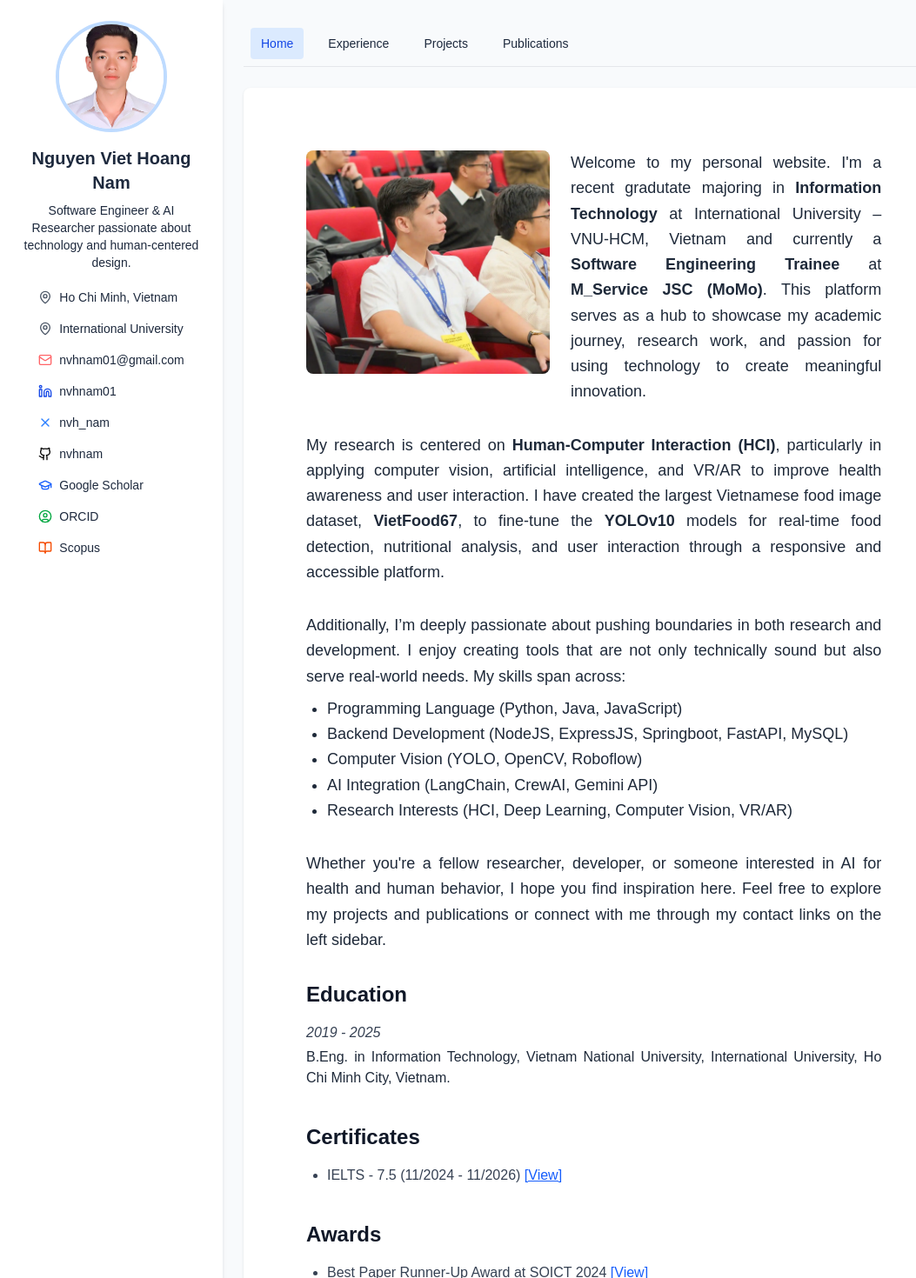
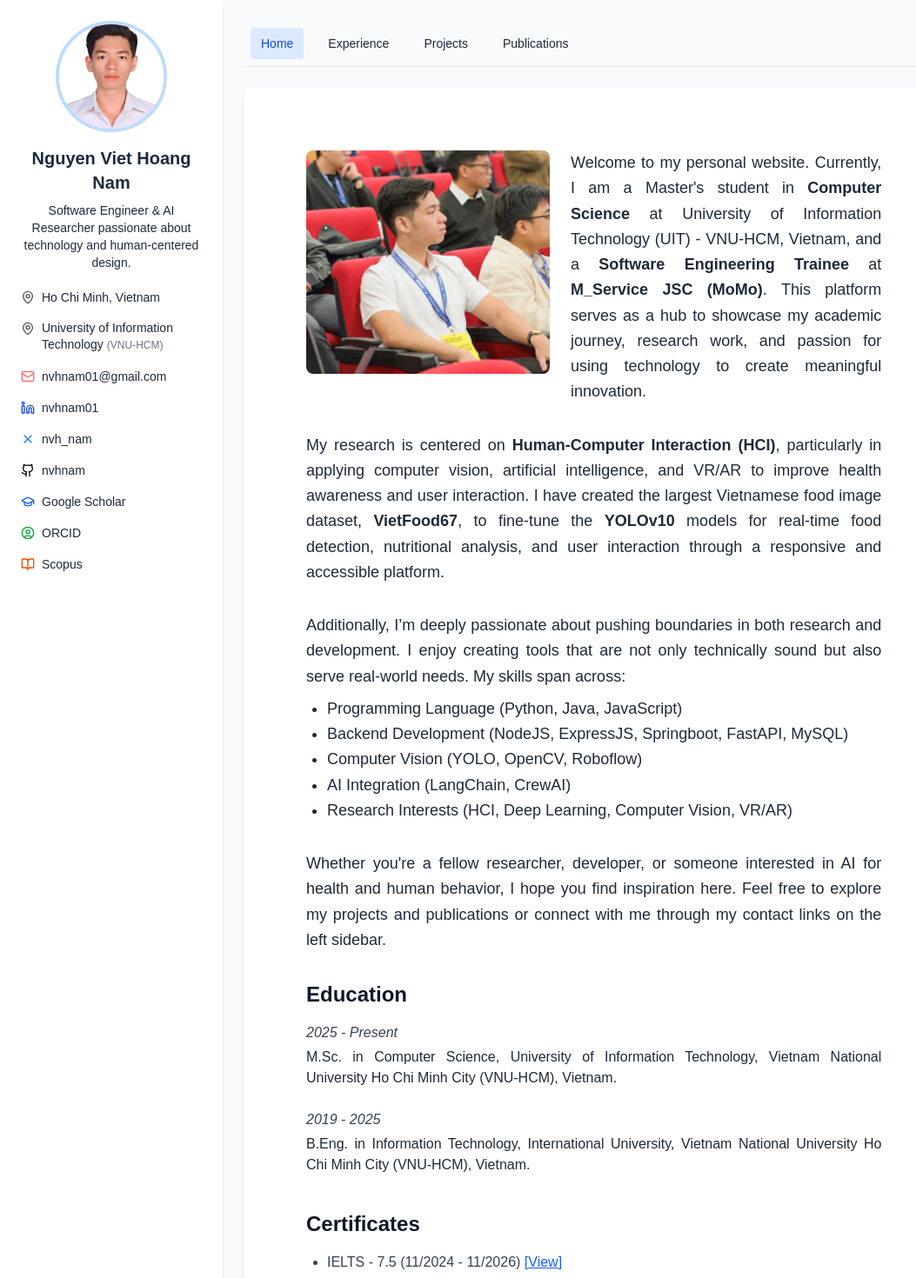
Before and after one commit to nvhnam/nguyenviethoangnam, a Next.js app: page / in a window 1280 px wide. Shown: the top 1470 px of the page at 87% size, without its empty margins (0-1053 px from the left). Built offline with nearby package versions, Linux system fonts and the light colour scheme.

Commit message:
Update new study program

```diff
--- a/src/components/Home.tsx
+++ b/src/components/Home.tsx
@@ -55,9 +55,9 @@ export default function Home() {
 
         <section>
           <p>
-            Welcome to my personal website. I'm a recent gradutate majoring in{" "}
-            <strong>Information Technology</strong> at International University
-            – VNU-HCM, Vietnam and currently a{" "}
+            Welcome to my personal website. Currently, I am a Master's student
+            in <strong>Computer Science</strong> at University of Information
+            Technology (UIT) - VNU-HCM, Vietnam, and a{" "}
             {latestJob ? (
               <>
                 <strong>{latestJob.title}</strong> at{" "}
@@ -99,7 +99,7 @@ export default function Home() {
               MySQL)
             </li>
             <li>Computer Vision (YOLO, OpenCV, Roboflow)</li>
-            <li>AI Integration (LangChain, CrewAI, Gemini API)</li>
+            <li>AI Integration (LangChain, CrewAI)</li>
             <li>
               Research Interests (HCI, Deep Learning, Computer Vision, VR/AR)
             </li>
--- a/src/components/Sidebar.tsx
+++ b/src/components/Sidebar.tsx
@@ -40,7 +40,7 @@ export default function Sidebar() {
       <span className="sr-only">{descriptionText}</span>
 
       <aside
-        className={`fixed md:static z-30 top-0 left-0 h-full md:h-auto bg-white shadow-md w-64 transition-transform duration-300 ease-in-out
+        className={`fixed md:static z-30 top-0 left-0 h-full md:h-auto bg-white shadow-md w-64 overflow-y-auto overscroll-contain transition-transform duration-300 ease-in-out
           ${isOpen ? "translate-x-0" : "-translate-x-full md:translate-x-0"}
         `}
       >
@@ -64,10 +64,28 @@ export default function Sidebar() {
               <MapPin className="w-4 h-4 text-gray-600" />
               <span>Ho Chi Minh, Vietnam</span>
             </div>
-            <div className="flex items-center gap-2">
-              <MapPin className="w-4 h-4 text-gray-600" />
-              <span>International University</span>
+            <div className="flex items-start gap-2">
+              <MapPin className="w-4 h-4 text-gray-600 mt-0.5 shrink-0" />
+
+              <p
+                className="
+                  text-sm
+                  leading-snug
+                  break-words
+                  hyphens-auto
+                  max-w-[11rem]
+                  md:max-w-full
+                "
+              >
+                <span className="block font-medium md:inline">
+                  University of Information Technology
+                </span>
+                <span className="block text-xs text-gray-500 md:inline md:ml-1">
+                  (VNU-HCM)
+                </span>
+              </p>
             </div>
+
             <div className="flex items-center gap-2">
               <Mail className="w-4 h-4 text-red-400" />
               <a href="mailto:nvhnam01@gmail.com">nvhnam01@gmail.com</a>
--- a/src/constants.tsx
+++ b/src/constants.tsx
@@ -2,9 +2,17 @@ export const MY_CV_URL = "/cv/AI-Engineer-Intern_Nam-Nguyen_Resume.pdf";
 
 export const educations = [
   {
+    title: "M.Sc. in Computer Science",
+    institution:
+      "University of Information Technology, Vietnam National University Ho Chi Minh City (VNU-HCM), Vietnam",
+    time: "2025 - Present",
+    startTime: "2025",
+    endTime: "Present",
+  },
+  {
     title: "B.Eng. in Information Technology",
     institution:
-      "Vietnam National University, International University, Ho Chi Minh City, Vietnam",
+      "International University, Vietnam National University Ho Chi Minh City (VNU-HCM), Vietnam",
     time: "2019 - 2025",
     startTime: "2019",
     endTime: "2025",
@@ -198,13 +206,45 @@ const occupationSchema = workExperience.map((exp) => {
   };
 });
 
+const institutionMap: Record<string, { name: string; short?: string }> = {
+  "University of Information Technology": {
+    name: "University of Information Technology",
+    short: "UIT",
+  },
+  "International University": {
+    name: "International University",
+    short: "IU",
+  },
+};
+
+const affiliations = educations.map((edu) => {
+  const matchedInstitution = Object.keys(institutionMap).find((key) =>
+    edu.institution.includes(key)
+  );
+
+  const institution = matchedInstitution
+    ? institutionMap[matchedInstitution]
+    : { name: edu.institution };
+
+  return {
+    "@type": "EducationalOrganization",
+    name: institution.name,
+    alternateName: institution.short,
+    parentOrganization: {
+      "@type": "EducationalOrganization",
+      name: "Vietnam National University Ho Chi Minh City",
+      alternateName: "VNU-HCM",
+    },
+  };
+});
+
 export const jsonLd = {
   "@context": "https://schema.org",
   "@type": "Person",
   name: "Nguyen Viet Hoang Nam",
   jobTitle: `${jobTitle} / HCI Researcher`,
   hasOccupation: occupationSchema,
-  affiliation: "International University, VNU-HCMC",
+  affiliation: affiliations,
   mainEntityOfPage: {
     "@type": "WebPage",
     "@id": "https://nguyenviethoangnam.vercel.app",
```
